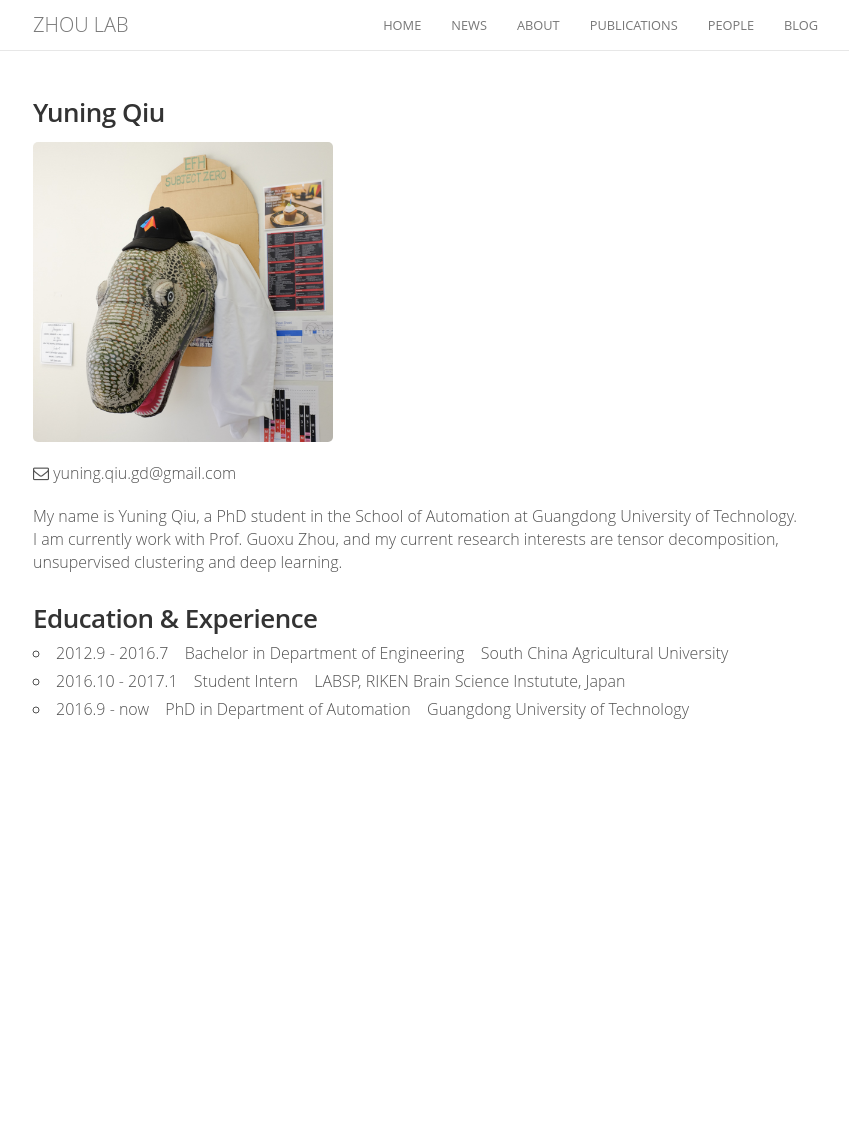
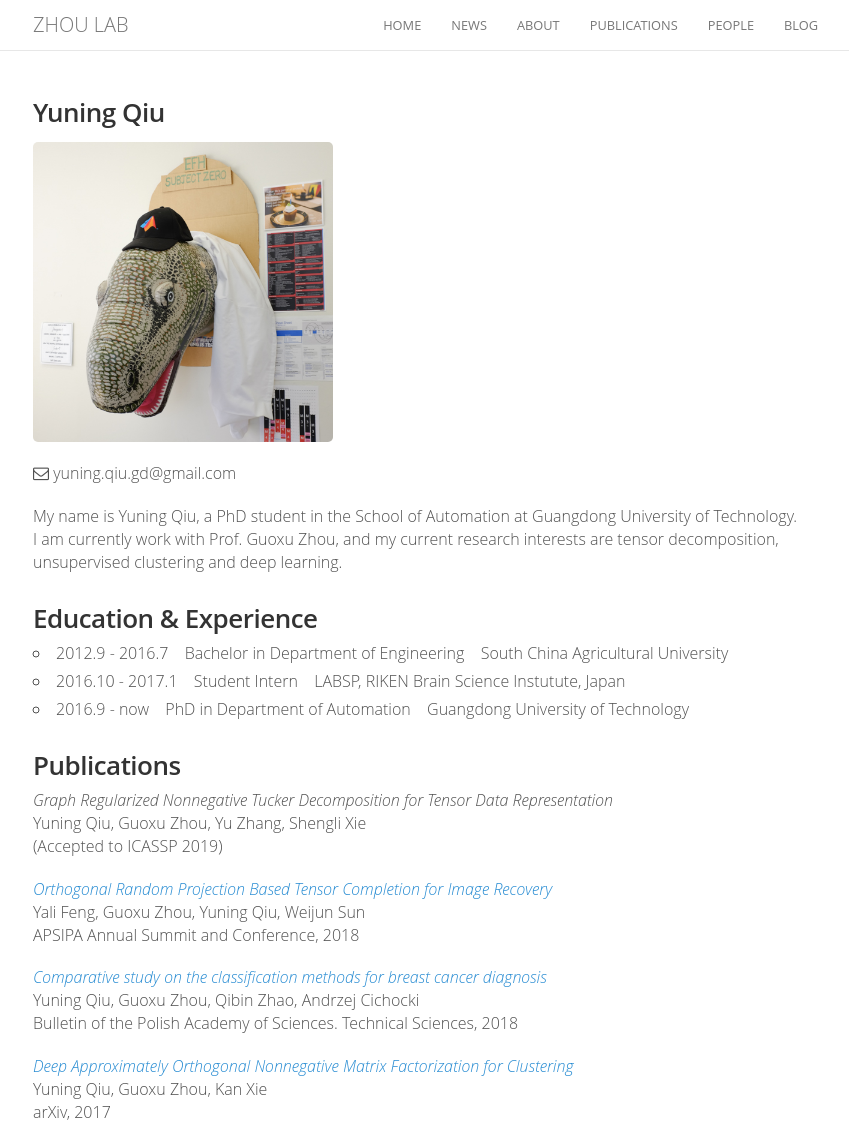
Before and after one commit to zhougdut/zhougdut.github.io, a Jekyll site: the page built from _people/yuning_qiu.md, in a window 1280 px wide and 1143 px high. Shown: the whole window, without its empty margins (222-1071 px from the left). Built offline with Jekyll 4.4.1, drawn with Linux system fonts in a browser that asks for light colours; nearby versions of some CDN libraries; comment, search, counter and statistics services are not loaded.

Commit message:
added people

```diff
--- a/_people/yuning_qiu.md
+++ b/_people/yuning_qiu.md
@@ -35,3 +35,19 @@ My name is Yuning Qiu, a PhD student in the School of Automation at Guangdong Un
 - 2012.9 - 2016.7 &ensp; Bachelor in Department of Engineering &ensp;  South China Agricultural University
 - 2016.10 - 2017.1 &ensp; Student Intern &ensp; LABSP, RIKEN Brain Science Instutute, Japan
 - 2016.9 - now &ensp; PhD in Department of Automation &ensp; Guangdong University of Technology
+
+
+### Publications
+
+_Graph Regularized Nonnegative Tucker Decomposition for Tensor Data Representation_<br>Yuning Qiu, Guoxu Zhou, Yu Zhang, Shengli Xie<br>
+(Accepted to ICASSP 2019)
+
+
+_[Orthogonal Random Projection Based Tensor Completion for Image Recovery](http://www.apsipa.org/proceedings/2018/pdfs/0001350.pdf)_ <br>Yali Feng, Guoxu Zhou, Yuning Qiu, Weijun Sun<br>
+APSIPA Annual Summit and Conference, 2018
+
+_[Comparative study on the classification methods for breast cancer diagnosis](http://yadda.icm.edu.pl/yadda/element/bwmeta1.element.baztech-1c49c94f-8923-44d1-bf09-2559e673b642)_<br>Yuning Qiu, Guoxu Zhou, Qibin Zhao, Andrzej Cichocki<br>
+Bulletin of the Polish Academy of Sciences. Technical Sciences, 2018
+
+_[Deep Approximately Orthogonal Nonnegative Matrix Factorization for Clustering](https://arxiv.org/abs/1711.07437)_<br>Yuning Qiu, Guoxu Zhou, Kan Xie<br>
+arXiv, 2017
```
Also changed, not shown: publications.md (+4 -1 lines), 2 other files.
